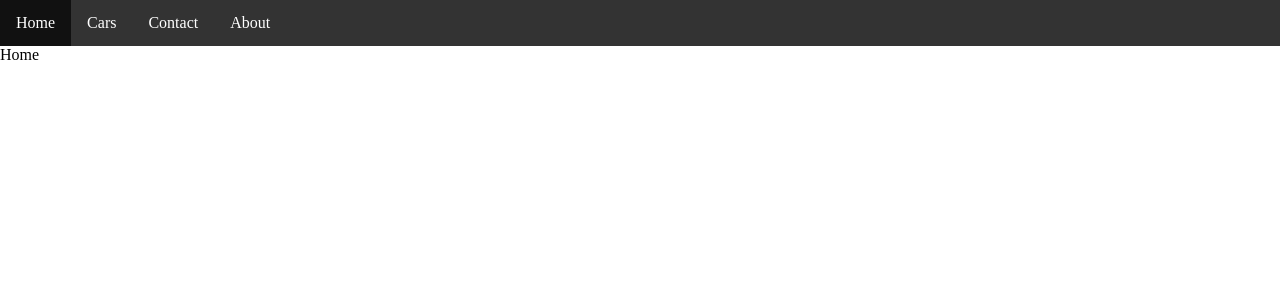
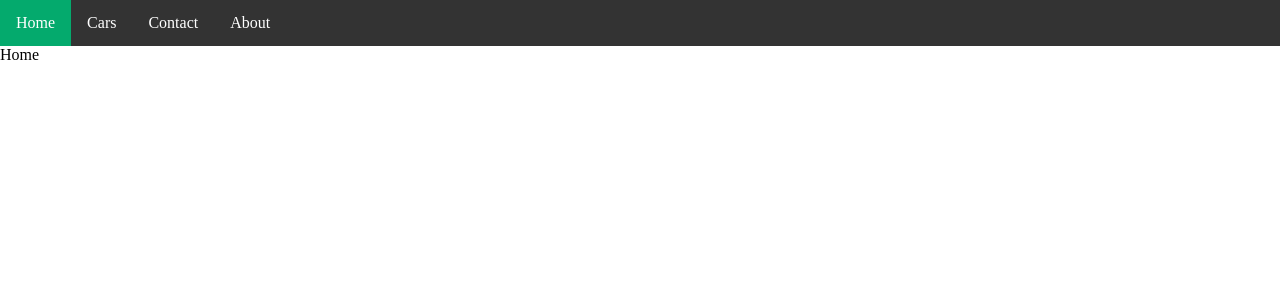
Before and after one commit to iqbalrivaldi28/React-Router-v6, a React (Vite) app: page / in a window 1280 px wide. Shown: the top 300 px of the page. Built offline with nearby package versions, Linux system fonts and the light colour scheme.

Commit message:
feat: add NavLink concept in Navigation

```diff
--- a/src/App.css
+++ b/src/App.css
@@ -27,9 +27,12 @@ li a:hover:not(.active) {
   background-color: #111;
 }
 
+/* INi untuk NavLink */
 .active {
   background-color: #04AA6D;
 }
+
+
 .car-layout{
   display: flex;
   margin: 20px;
--- a/src/components/Navigation.jsx
+++ b/src/components/Navigation.jsx
@@ -1,21 +1,21 @@
 import React from 'react'
-import { Link } from 'react-router-dom'
+import { Link, NavLink } from 'react-router-dom'
 
 const Navigation = () => {
   return (
     <>
       <ul>
         <li>
-          <Link to="/">Home</Link>
+          <NavLink to="/" reloadDocument>Home</NavLink>
         </li>
         <li>
-          <Link to="/cars">Cars</Link>
+          <NavLink to="/cars">Cars</NavLink>
         </li>
         <li>
-          <Link to="/contact">Contact</Link>
+          <NavLink to="/contact" replace>Contact</NavLink>
         </li>
         <li>
-          <Link to="/about">About</Link>
+          <NavLink to="/about">About</NavLink>
         </li>
       </ul>
     </>
@@ -23,3 +23,5 @@ const Navigation = () => {
 }
 
 export default Navigation
+
+//? Catatan: untuk NavLink pastikan pada file css ada style dengan nama "active"
```
